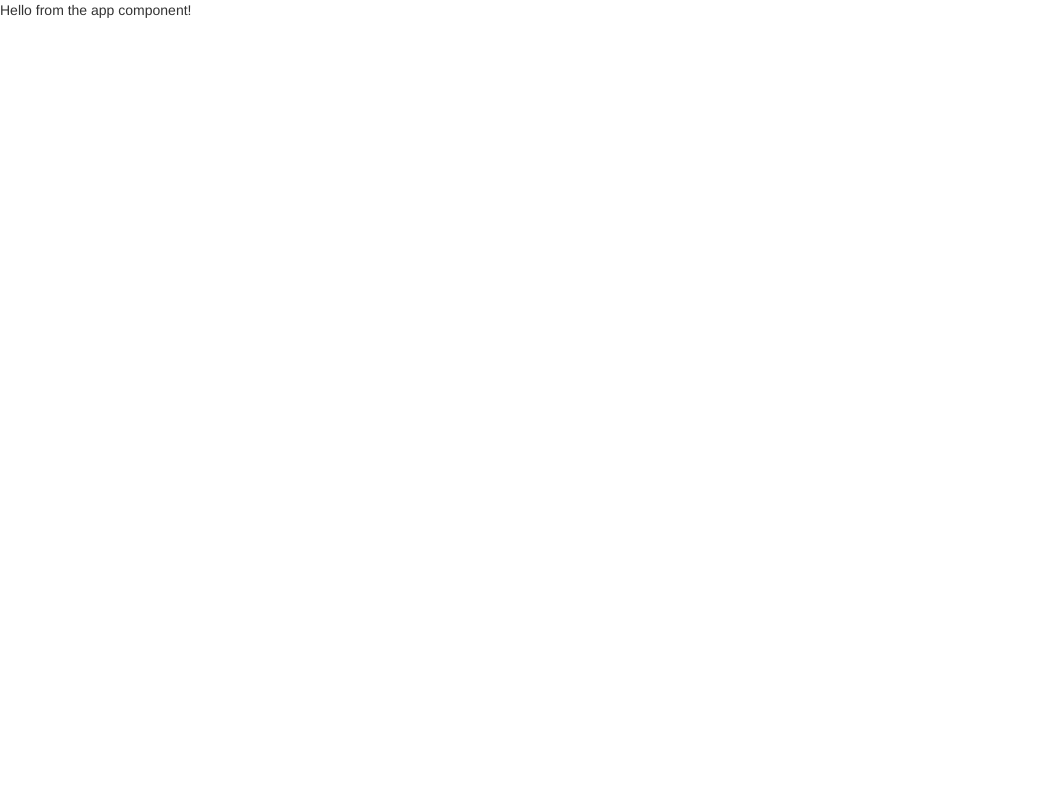
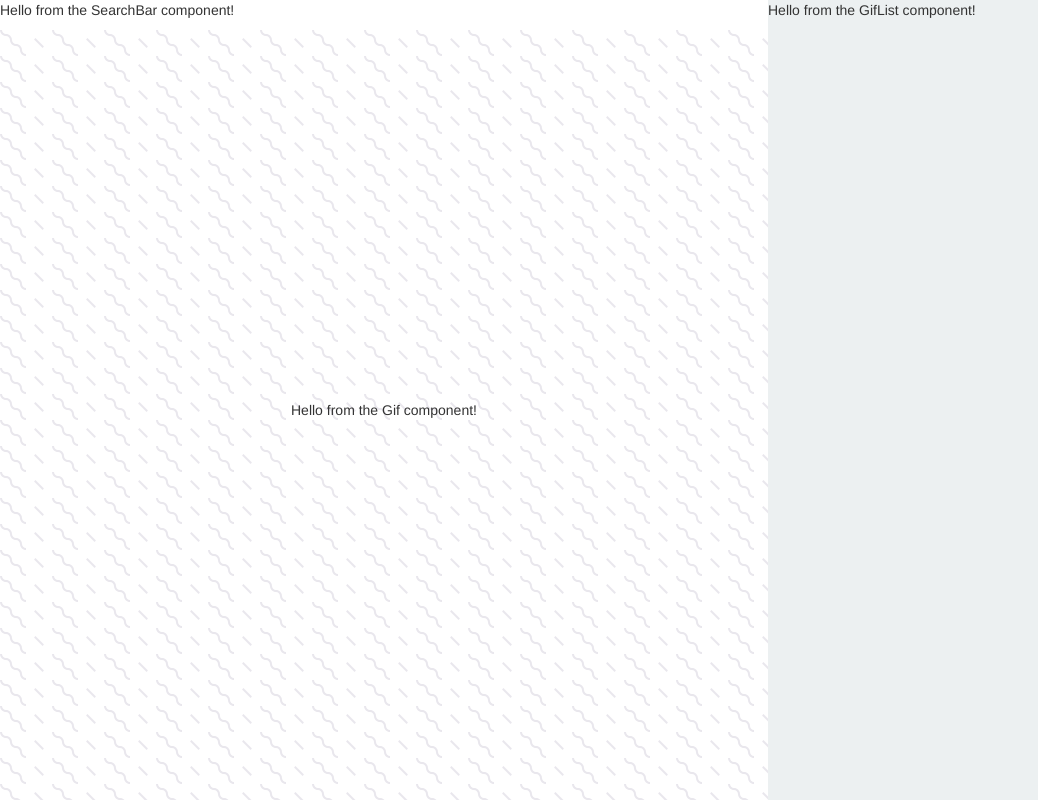
Before and after one commit to ctln12/react-gifs, a React app: page / in a window 1280 px wide. Shown: the whole page, without its empty margins (0-1038 px from the left). Built offline with nearby package versions, Linux system fonts and the light colour scheme.

Commit message:
add new components

```diff
--- a/src/components/app.jsx
+++ b/src/components/app.jsx
@@ -1,9 +1,23 @@
 import React, { Component } from 'react';
+
+import SearchBar from './search_bar';
+import Gif from './gif';
+import GifList from './gif_list';
 
 class App extends Component {
   render() {
     return (
-      <p>Hello from the app component!</p>
+      <div className="app">
+        <div className="left-scene">
+          <SearchBar />
+          <div className="selected-gif">
+            <Gif />
+          </div>
+        </div>
+        <div className="right-scene">
+          <GifList />
+        </div>
+      </div>
     );
   }
 }
```
